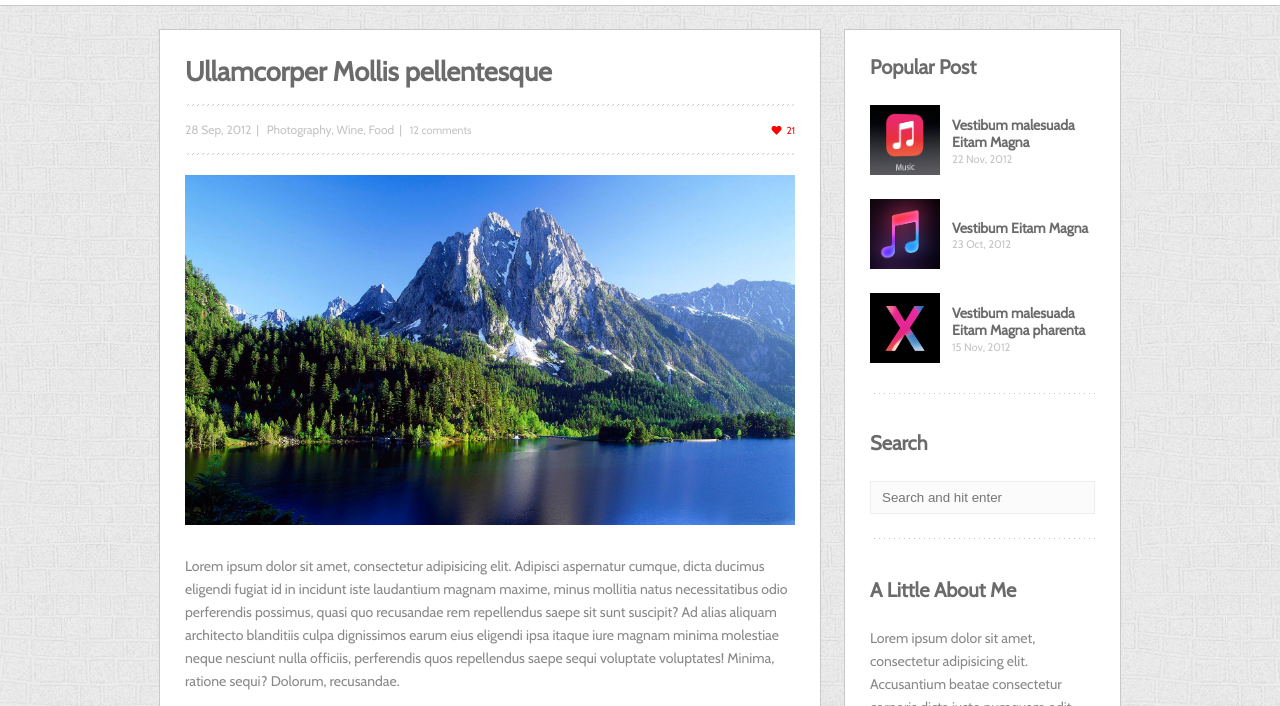
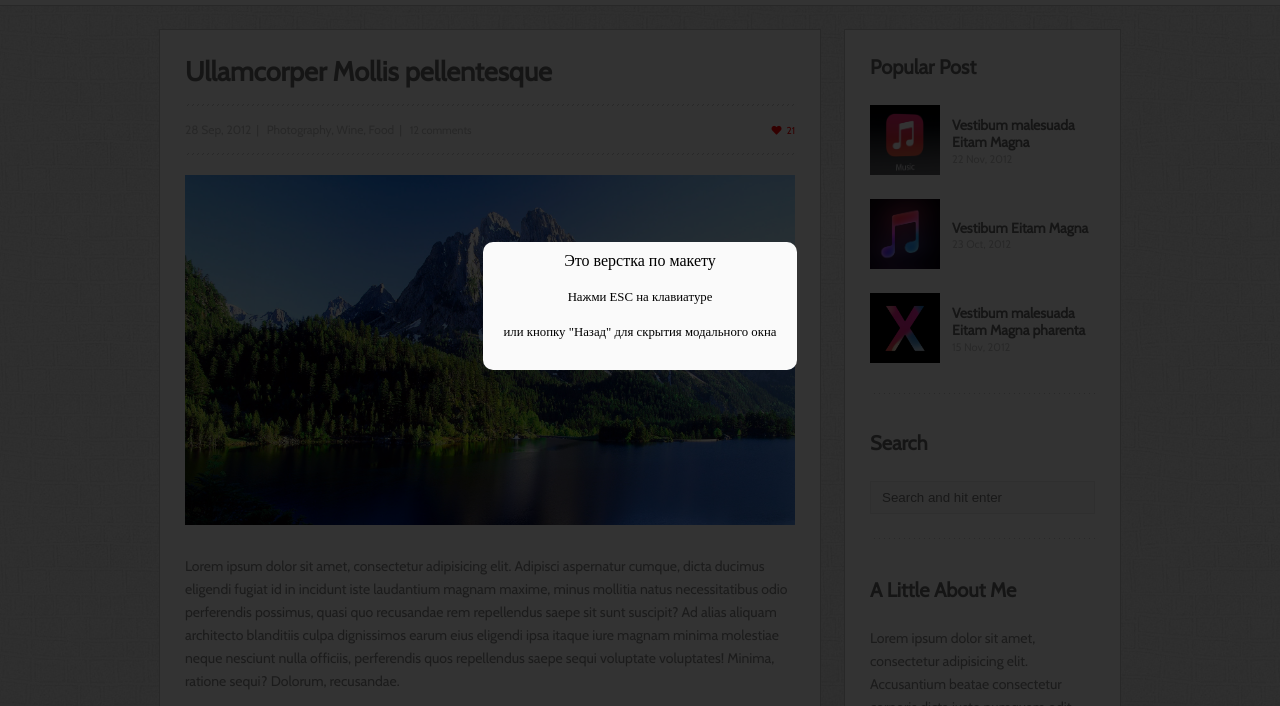
Before and after one commit to oskarl2/wPage, a plain HTML site: page index.html in a window 1280 px wide. Shown: the part 94-800 px from the top of the page. Drawn offline with nearby package versions, Linux system fonts and the light colour scheme.

Commit message:
js part 2

```diff
--- a/index.html
+++ b/index.html
@@ -209,7 +209,7 @@
 </main>
 <div class="modal hidden">
     <div class="modal-content">
-        <p>Lorem ipsum dolor sit amet, consectetur adipisicing elit. Accusamus consequuntur ducimus esse excepturi fugit, itaque magni nemo nesciunt perspiciatis quae quibusdam, sit soluta veniam. Ab, accusamus earum fuga hic inventore ipsam maiores nihil nisi nobis officiis omnis placeat quae quidem quis reiciendis reprehenderit sit tempore temporibus voluptates voluptatibus! Illo pariatur, vel. Accusantium explicabo ipsum molestias reprehenderit repudiandae totam. Aspernatur beatae commodi debitis dolore dolorem error, illo impedit ipsum libero minima numquam obcaecati pariatur quasi, ratione reprehenderit velit vitae voluptatum. Accusantium architecto asperiores aspernatur consequatur debitis dicta distinctio dolores eaque, earum illum laudantium, minus nam odio odit quis rerum sapiente veniam.</p>
+        <p>Это верстка по макету</p>
     </div>
 </div>
 <script src="./js/code.js"></script>
--- a/js/code.js
+++ b/js/code.js
@@ -1,6 +1,12 @@
 'use strict';
 let submit = document.querySelector('#a'),
     modal = document.querySelector('.modal');
+
+window.addEventListener('load', modalWin);
+
+function modalWin() {
+    setTimeout(showModal, 2000);
+}
 
 submit.style.height = 20 + 'px';
 
@@ -20,11 +26,13 @@ function showModal() {
     document.addEventListener('keydown', noScroll);
     document.addEventListener('keyup', closeModal);
     modal.classList.remove('hidden');
+    textInnerModal();
 }
 
 function closeModal(e) {
         if (e.keyCode === 27) {
-            modal.style.transition = 'none';
+            modal.style.transition = '';
+            modal.style.opacity = '0';
             document.removeEventListener('mousedown', noScroll);
             document.removeEventListener('wheel', noScroll);
             document.removeEventListener('keydown', noScroll);
@@ -32,3 +40,16 @@ function closeModal(e) {
             modal.classList.add('hidden');
         }
 }
+
+function textInnerModal() {
+    let modalContent = document.querySelector('.modal-content');
+    let p = document.createElement("p");
+    p.style.fontSize = '1vw';
+    p.innerHTML = 'или кнопку "Назад" для скрытия модального окна';
+    modalContent.appendChild(p);
+    let newP = p.cloneNode(true);
+    newP.innerHTML = 'Нажми ESC на клавиатуре';
+    modalContent.insertBefore(newP, modalContent.children[1]);
+
+
+}
--- a/style.css
+++ b/style.css
@@ -585,37 +585,34 @@ a {
     display: flex;
     justify-content: center;
     align-items: center;
-    background: #c4c4c4;
     position: fixed;
     top: 0;
     right: 0;
     bottom: 0;
     left: 0;
     z-index: 100;
-    /*opacity: 0;*/
-    /*transition: background 3s;*/
     background: rgba(0, 0, 0, 0.8);
+    /*font-size: 87.6%;*/
 }
 
 .modal-content {
+    display: flex;
+    flex-direction: column;
+    align-items: center;
     background: #fafafa;
     position: relative;
     z-index: 105;
-    width: 50%;
+    width: max-content;
     padding: 10px 20px;
     border-radius: 10px;
 }
 
-.no-scroll {
-    /*position: fixed;*/
-    margin-right: calc(-1 * (100vw - 100%));
-    /*margin-left: calc(100vw - 100%);*/
-    /*margin-right: 0;*/
-    overflow: hidden;
+.modal-content p {
+    margin: 0;
+    padding-bottom: 20px;
 }
 
 .hidden {
     visibility: hidden;
     opacity: 0;
-    /*display: none;*/
 }
```
